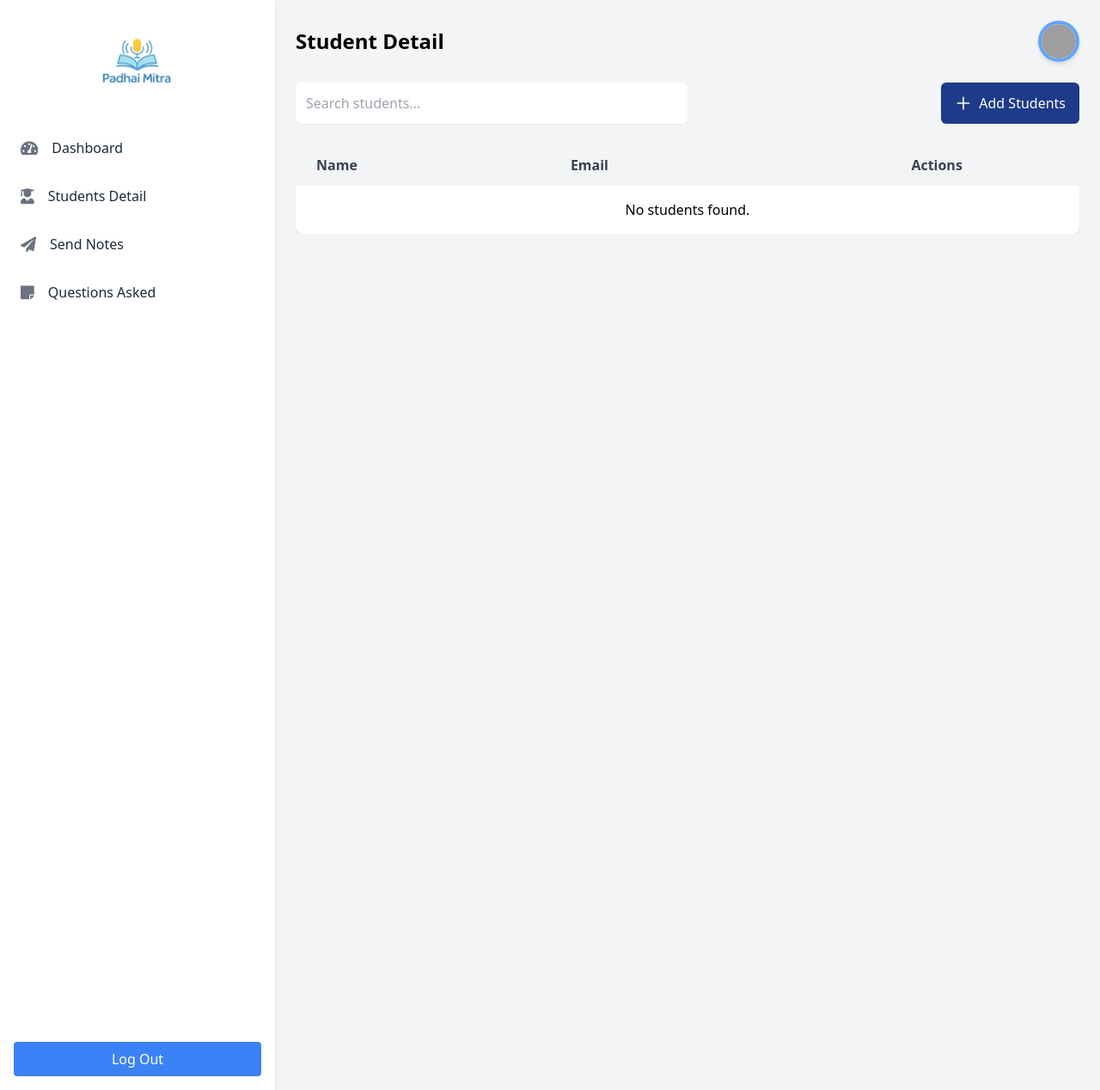
After one commit to KilluaZ01/Padhai-mitra, a Django app: page /teacher_student/ in a window 1280 px wide. The commit adds this page. Shown: the whole page at 86% size. Run offline with Django 5.2, Linux system fonts and the light colour scheme; grey boxes are pictures that could not be loaded.

Commit message:
Teacher Dashboard Completed

```diff
--- /dev/null
+++ b/sathi/templates/teacher_add.html
@@ -0,0 +1,279 @@
+{% load static %}
+<!DOCTYPE html>
+<html lang="en" x-data="{ open: false }" xmlns="http://www.w3.org/1999/xhtml">
+  <head>
+    <meta charset="UTF-8" />
+    <meta name="viewport" content="width=device-width, initial-scale=1.0" />
+    <title>Dashboard</title>
+
+    <!-- Tailwind CSS -->
+    <link
+      href="https://cdn.jsdelivr.net/npm/tailwindcss@2.2.19/dist/tailwind.min.css"
+      rel="stylesheet"
+    />
+
+    <!-- Font Awesome -->
+    <link
+      rel="stylesheet"
+      href="https://cdnjs.cloudflare.com/ajax/libs/font-awesome/5.15.4/css/all.min.css"
+    />
+
+    <!-- Alpine.js -->
+    <script
+      src="https://cdn.jsdelivr.net/npm/alpinejs@3.x.x/dist/cdn.min.js"
+      defer
+    ></script>
+
+    <!-- Custom CSS -->
+    <link rel="stylesheet" href="{% static 'css/style.css' %}" />
+  </head>
+
+  <body class="bg-gray-100">
+    <div class="flex h-screen">
+      <!-- Sidebar -->
+      <div
+        class="w-72 md:w-80 bg-white shadow-md flex flex-col justify-between"
+      >
+        <div>
+          <div class="p-4 flex justify-center">
+            <img src="{% static 'images/logo.png' %}" alt="logo" class="w-28" />
+          </div>
+          <ul class="bg-white rounded-xl divide-gray-200 max-w-sm mx-auto">
+            <li
+              class="group py-4 px-6 hover:bg-gray-100 transition-all duration-300 flex items-center gap-4 rounded-t-xl"
+            >
+              <i
+                class="fas fa-tachometer-alt text-gray-500 text-lg group-hover:text-blue-900"
+              ></i>
+              <a
+                href="{% url 'dashboard' %}"
+                class="text-gray-800 font-medium group-hover:text-blue-900"
+                >Dashboard</a
+              >
+            </li>
+            <li
+              class="group py-4 px-6 hover:bg-gray-100 transition-all duration-300 flex items-center gap-4"
+            >
+              <i
+                class="fas fa-user-graduate text-gray-500 text-lg group-hover:text-blue-900"
+              ></i>
+              <a
+                href="{% url 'teacher_student' %}"
+                class="text-gray-800 font-medium group-hover:text-blue-900"
+                >Students Detail</a
+              >
+            </li>
+            <li
+              class="group py-4 px-6 hover:bg-gray-100 transition-all duration-300 flex items-center gap-4"
+            >
+              <i
+                class="fas fa-paper-plane text-gray-500 text-lg group-hover:text-blue-900"
+              ></i>
+              <a
+                href="{% url 'teacher_notes' %}"
+                class="text-gray-800 font-medium group-hover:text-blue-900"
+                >Send Notes</a
+              >
+            </li>
+            <li
+              class="group py-4 px-6 hover:bg-gray-100 transition-all duration-300 flex items-center gap-4 rounded-b-xl"
+            >
+              <i
+                class="fas fa-sticky-note text-gray-500 text-lg group-hover:text-blue-900"
+              ></i>
+              <a
+                href="#"
+                class="text-gray-800 font-medium group-hover:text-blue-900"
+                >Questions Asked</a
+              >
+            </li>
+          </ul>
+        </div>
+        <div class="p-4">
+          <form action="{% url 'logout' %}" method="post">
+            {% csrf_token %}
+            <button
+              type="submit"
+              class="w-full bg-blue-500 text-white py-2 rounded hover:bg-blue-600"
+            >
+              Log Out
+            </button>
+          </form>
+        </div>
+      </div>
+
+      <!-- Main Content -->
+      <div class="flex-1 p-6 overflow-y-auto">
+        <!-- Header -->
+        <div class="flex justify-between items-center mb-6">
+          <h2 class="text-2xl font-bold">Student Detail</h2>
+          <div
+            class="w-12 h-12 rounded-full overflow-hidden border-4 border-blue-400 shadow-md"
+          >
+            <img
+              src="{% static 'images/default-profile.jpg' %}"
+              alt="Profile"
+              class="w-full h-full object-cover"
+            />
+          </div>
+        </div>
+
+        <!-- Search Bar and Add Button -->
+        <div class="flex justify-between mb-6">
+          <form method="get" class="w-1/2">
+            <input
+              type="text"
+              name="search"
+              placeholder="Search students..."
+              class="w-full p-3 rounded-md bg-white shadow-sm focus:outline-none"
+            />
+          </form>
+          <button
+            @click="open = true"
+            class="bg-blue-900 text-white px-4 py-2 rounded-md flex items-center"
+          >
+            <svg
+              xmlns="http://www.w3.org/2000/svg"
+              class="h-5 w-5 mr-2"
+              fill="none"
+              viewBox="0 0 24 24"
+              stroke="currentColor"
+            >
+              <path
+                stroke-linecap="round"
+                stroke-linejoin="round"
+                stroke-width="2"
+                d="M12 4v16m8-8H4"
+              />
+            </svg>
+            Add Students
+          </button>
+        </div>
+
+        <!-- Student Table -->
+        <div class="grid w-full h-full gap-6">
+          <div class="md:col-span-3 rounded-lg shadow-sm">
+            <div class="max-w-6xl mx-auto">
+              <div class="overflow-x-auto">
+                <table
+                  class="min-w-full bg-white shadow-md rounded-lg overflow-hidden"
+                >
+                  <thead>
+                    <tr class="bg-gray-100 text-gray-700 text-left">
+                      <th class="py-3 px-6">Name</th>
+                      <th class="py-3 px-6">Email</th>
+                      <th class="py-3 px-6 text-center">Actions</th>
+                    </tr>
+                  </thead>
+                  <tbody>
+                    {% for student in students %}
+                    <tr class="border-b hover:bg-gray-50">
+                      <td class="py-3 px-6">{{ student.name }}</td>
+                      <td class="py-3 px-6">{{ student.email }}</td>
+                      <td class="py-3 px-6 text-center">
+                        <div
+                          class="flex items-center justify-center space-x-4 text-blue-600"
+                        >
+                          <a
+                            href="{% url 'edit_student' student.id %}"
+                            title="Edit"
+                            ><i class="fas fa-edit"></i
+                          ></a>
+                          <form
+                            method="post"
+                            action="{% url 'delete_student' student.id %}"
+                            class="inline"
+                          >
+                            {% csrf_token %}
+                            <button
+                              type="submit"
+                              title="Delete"
+                              class="text-red-500"
+                            >
+                              <i class="fas fa-trash-alt"></i>
+                            </button>
+                          </form>
+                        </div>
+                      </td>
+                    </tr>
+                    {% empty %}
+                    <tr>
+                      <td colspan="3" class="text-center py-4">
+                        No students found.
+                      </td>
+                    </tr>
+                    {% endfor %}
+                  </tbody>
+                </table>
+              </div>
+            </div>
+          </div>
+        </div>
+      </div>
+    </div>
+
+    <!-- Add Student Modal -->
+    <div
+      x-show="open"
+      class="fixed inset-0 z-50 flex items-center justify-center"
+      style="display: none"
+    >
+      <!-- Overlay -->
+      <div
+        class="absolute inset-0 bg-black bg-opacity-50"
+        @click="open = false"
+      ></div>
+
+      <!-- Modal -->
+      <div
+        class="bg-white p-6 rounded-lg shadow-lg z-10 w-full max-w-md relative"
+      >
+        <!-- Close Button -->
+        <button
+          @click="open = false"
+          class="absolute top-2 right-2 text-gray-600 hover:text-red-500"
+        >
+          <i class="fas fa-times"></i>
+        </button>
+
+        <h2 class="text-xl font-semibold mb-4">Add New Student</h2>
+
+        <form method="post" action="#">
+          {% csrf_token %}
+          <div class="mb-4">
+            <label for="name" class="block text-sm font-medium text-gray-700"
+              >Student Name</label
+            >
+            <input
+              type="text"
+              id="name"
+              name="name"
+              required
+              class="mt-1 block w-full border border-gray-300 rounded-md shadow-sm p-2 focus:outline-none"
+            />
+          </div>
+          <div class="mb-4">
+            <label for="email" class="block text-sm font-medium text-gray-700"
+              >Email</label
+            >
+            <input
+              type="email"
+              id="email"
+              name="email"
+              required
+              class="mt-1 block w-full border border-gray-300 rounded-md shadow-sm p-2 focus:outline-none"
+            />
+          </div>
+          <div class="flex justify-end">
+            <button
+              type="submit"
+              class="bg-blue-900 text-white px-4 py-2 rounded hover:bg-blue-700"
+            >
+              Submit
+            </button>
+          </div>
+        </form>
+      </div>
+    </div>
+  </body>
+</html>
--- a/sathi/urls.py
+++ b/sathi/urls.py
@@ -4,7 +4,7 @@ from django.conf import settings
 from django.conf.urls.static import static
 from .views import (
     landing, register_view, login_view,
-    logout_view, login_student_view, ask_view_student, dashboard_view, make_notes_view_student, dashboard_view_student, notes_view_student
+    logout_view, login_student_view, teacher_student_add_view, teacher_notes, ask_view_student, dashboard_view, make_notes_view_student, dashboard_view_student, notes_view_student
 )
 
 urlpatterns = [
@@ -18,7 +18,8 @@ urlpatterns = [
     path('student_notes/', notes_view_student, name='student_notes'),
     path('make_notes/', make_notes_view_student, name='make_notes'),
     path('student_ask/', ask_view_student, name='student_ask'),
-
+    path('teacher_student/', teacher_student_add_view, name = 'teacher_student'),
+    path('teacher_notes/', teacher_notes, name = 'teacher_notes'),
 ]
 
 if settings.DEBUG:
--- a/sathi/views.py
+++ b/sathi/views.py
@@ -77,6 +77,12 @@ def ask_view_student(request):
 def dashboard_view(request):
     return render(request, 'teacher_dashboard.html', {'User': request.user})
 
+def teacher_student_add_view(request):
+    return render(request, 'teacher_add.html')
+
+def teacher_notes(request):
+    return render(request, 'teacher_notes.html')
+
 def logout_view(request):
     logout(request)
     return redirect('login')
```
Also changed, not shown: sathi/templates/teacher_dashboard.html (+63 -66 lines), sathi/templates/teacher_notes.html (added, +239 -0 lines), db.sqlite3.
